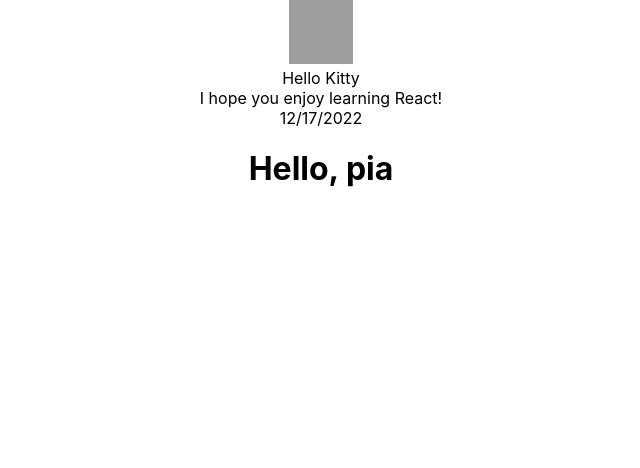
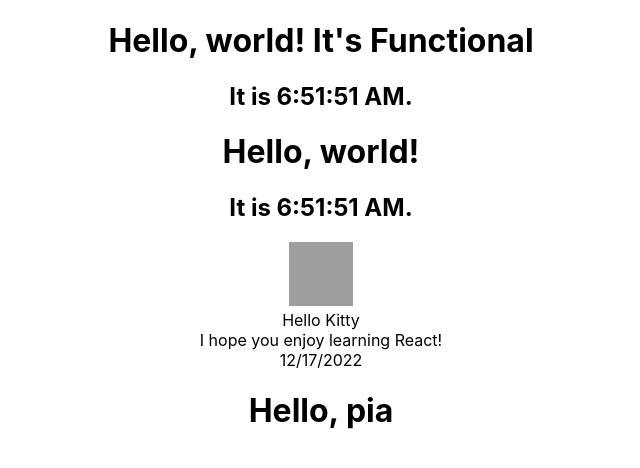
Before and after one commit to soohyunnn/my-app, a React (Create React App) app: page / in a window 1280 px wide. Shown: the top 468 px of the page, without its empty margins (319-959 px from the left). Built offline with nearby package versions, Linux system fonts and the light colour scheme; grey boxes are pictures that could not be loaded.

Commit message:
한 번에 끝내는 React - React 공식문서로 디테일잡기 2-5 State

```diff
--- a/src/App.js
+++ b/src/App.js
@@ -2,10 +2,14 @@
 import "./App.css";
 import Extraction from "./components/2-4.Props/Extraction/Extraction";
 import Composition from "./components/2-4.Props/Composition";
+import ClassComponent from "./components/2-5.State/ClassComponent";
+import FunctionalComponent from "./components/2-5.State/FunctionalComponent";
 
 function App() {
   return (
     <div className="App">
+      <FunctionalComponent />
+      <ClassComponent />
       <Extraction />
       <Composition />
     </div>
--- /dev/null
+++ b/src/components/2-5.State/ClassComponent.jsx
@@ -0,0 +1,35 @@
+import React, { Component } from "react";
+
+export default class ClassComponent extends Component {
+  constructor(props) {
+    super(props);
+    this.state = { date: new Date() };
+  }
+
+  //컴포넌트가 그려지자마자 호출되는 것(마운트 되자마자))
+  componentDidMount() {
+    this.timerID = setInterval(() => this.tick(), 1000);
+  }
+
+  //컴포넌트가 사라지기 직전에 호출되는 것
+  componentWillUnmount() {
+    clearInterval(this.timerID);
+  }
+
+  tick() {
+    this.setState({
+      date: new Date(),
+    });
+  }
+
+  //함수형 컴포넌트에서는 return 한 값 자체가 여기서는 render()를 의미한다.
+  //클래스형 컴포넌트는 render()안에 return 할 Jsx를 그려주고 있다.
+  render() {
+    return (
+      <div>
+        <h1>Hello, world!</h1>
+        <h2>It is {this.state.date.toLocaleTimeString()}.</h2>
+      </div>
+    );
+  }
+}
--- /dev/null
+++ b/src/components/2-5.State/FunctionalComponent.jsx
@@ -0,0 +1,25 @@
+import React, { useEffect, useState } from "react";
+
+export default function FunctionalComponent() {
+  const [date, setDate] = useState(new Date());
+
+  const tick = () => {
+    setDate(new Date());
+  };
+
+  //컴포넌트가 그려지자마자 호출되는 것(마운트 되자마자))
+  useEffect(() => {
+    const interval = setInterval(() => tick(), 1000);
+
+    return () => {
+      clearInterval(interval);
+    };
+  }, []);
+
+  return (
+    <div>
+      <h1>Hello, world! It's Functional</h1>
+      <h2>It is {date.toLocaleTimeString()}.</h2>
+    </div>
+  );
+}
```
